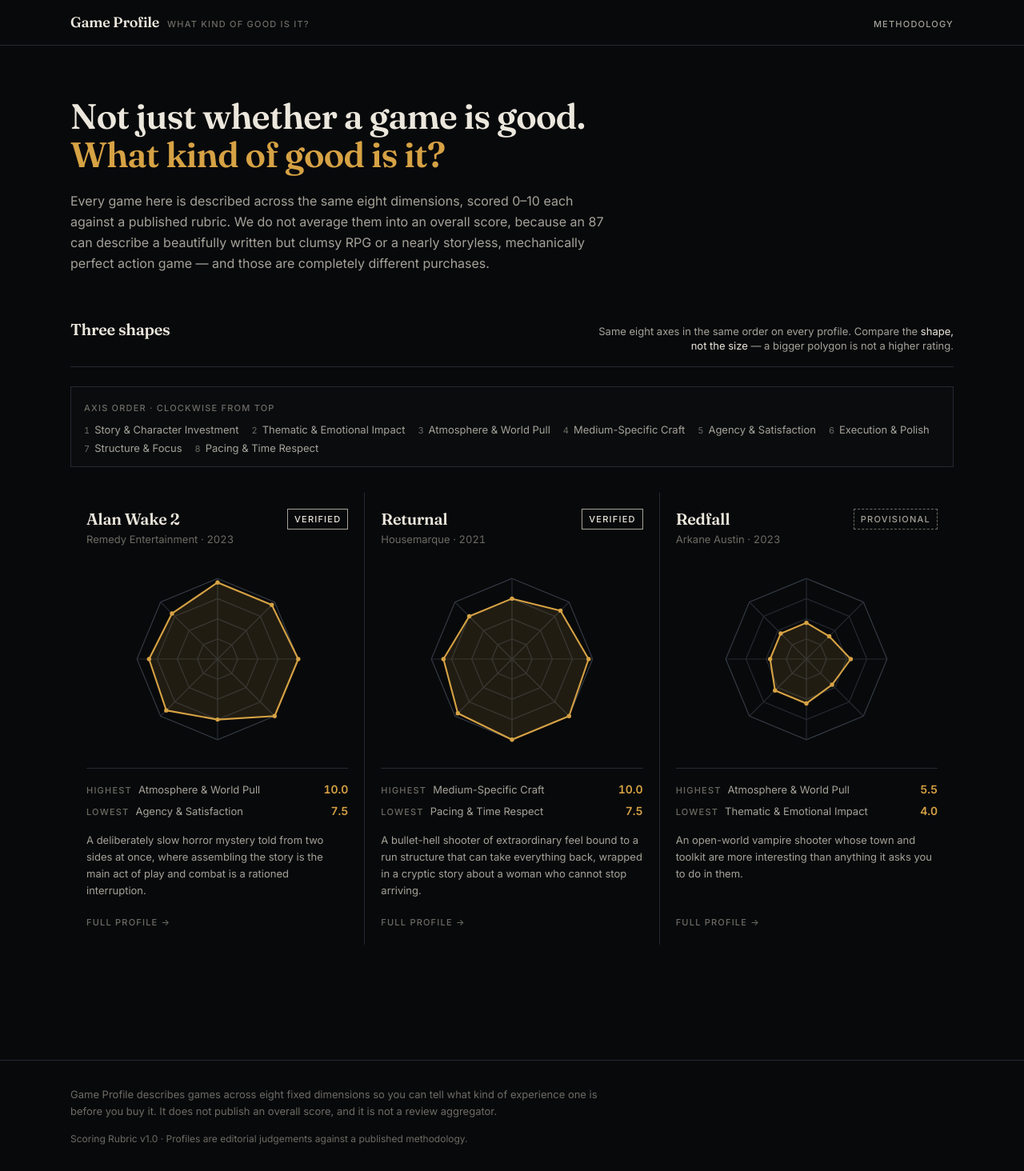
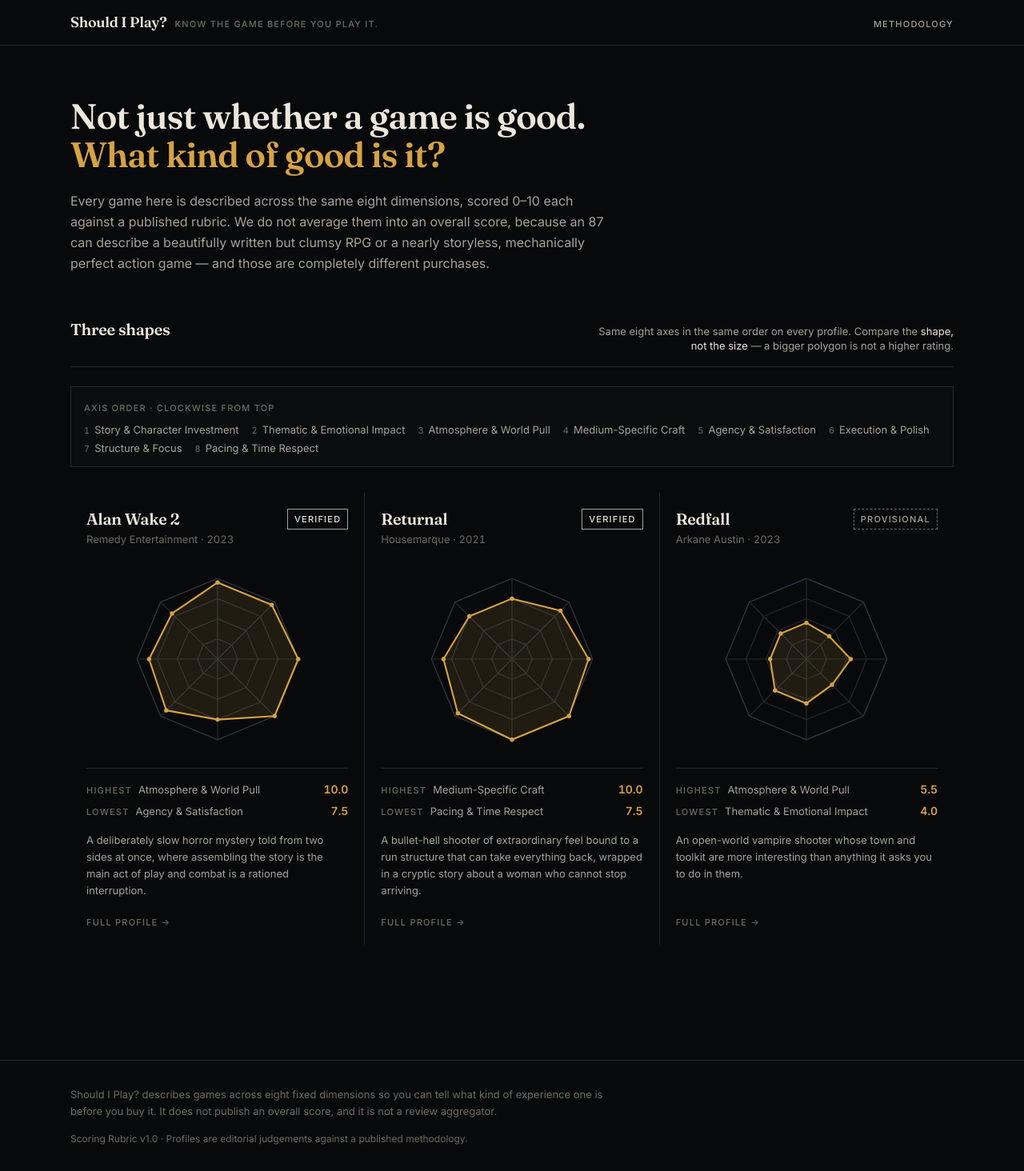
Before and after one commit to Bergertomas/game_profile, a Next.js app: page / in a window 1280 px wide. Shown: the whole page at 80% size. Built offline with nearby package versions, Linux system fonts and the light colour scheme.

Commit message:
Apply Should I Play branding to site chrome

```diff
--- a/components/SiteChrome.tsx
+++ b/components/SiteChrome.tsx
@@ -6,10 +6,10 @@
       <div className="mx-auto flex max-w-6xl items-baseline justify-between gap-4 px-4 py-4 sm:px-6">
         <Link href="/" className="group flex items-baseline gap-2.5">
           <span className="display text-lg leading-none text-bone">
-            Game Profile
+            Should I Play?
           </span>
           <span className="label-micro hidden text-bone-faint sm:inline">
-            What kind of good is it?
+            Know the game before you play it.
           </span>
         </Link>
         <nav>
@@ -30,7 +30,7 @@
     <footer className="mt-20 border-t border-line">
       <div className="mx-auto max-w-6xl px-4 py-8 sm:px-6">
         <p className="max-w-2xl text-[0.8125rem] leading-relaxed text-bone-faint">
-          Game Profile describes games across eight fixed dimensions so you can
+          Should I Play? describes games across eight fixed dimensions so you can
           tell what kind of experience one is before you buy it. It does not
           publish an overall score, and it is not a review aggregator.
         </p>
```
